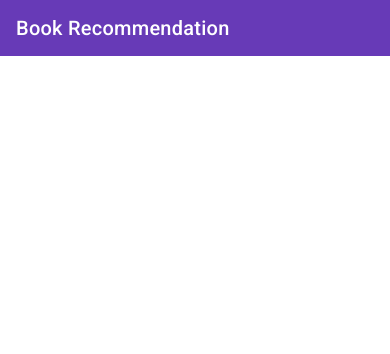
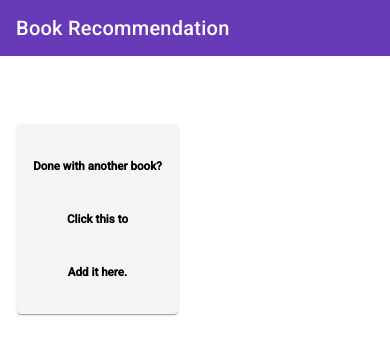
Before and after one commit to geetesh2/book-tracker-app, an Angular app: page /books-read in a window 390 px wide. Shown: the top 354 px of the page. Built offline with nearby package versions, Linux system fonts and the light colour scheme; sample sign-in values are in the browser's storage.

Commit message:
responsive

```diff
--- a/src/app/book-list/book-list.component.css
+++ b/src/app/book-list/book-list.component.css
@@ -1,64 +1,65 @@
-table {
-    width: 100%;
+.cards-container {
+  width: 100%;
+  padding: 16px;
+  box-sizing: border-box;
+  text-align: left;
+  align-items: normal;
+}
+
+.book-card {
+  width: 100%;
+  height: 100%;
+  display: flex;
+  flex-direction: column;
+  justify-content: space-between;
+  align-items: center;
+  text-align: center;
+  background-color: #f5f5f5;
+  height: fit-content;
+  width: fit-content;
+  min-height: 20%;
+  min-width: 10vw;
+}
+
+img {
+  max-width: 100%;
+  max-height: 150px;
+  object-fit: cover;
+}
+
+.add-book-card {
+  display: flex;
+  justify-content: center;
+  align-items: center;
+  cursor: pointer;
+  text-align: center;
+  background-color: #f5f5f5;
+  height: fit-content;
+  width: fit-content;
+}
+
+.add-book-content {
+  display: flex;
+  flex-direction: column;
+  justify-content: center;
+  align-items: center;
+  height: 100%;
+}
+
+@media (max-width: 1200px) {
+  .cards-container {
+    padding: 8px;
   }
+}
 
-  section {
-    display: table;
+@media (max-width: 900px) {
+  img {
+    max-height: 120px;
   }
+}
 
-  .example-label {
-    display: table-cell;
+@media (max-width: 600px) {
+  .add-book-content {
     font-size: 14px;
-    margin-left: 8px;
-    min-width: 120px;
   }
-
-  .example-button-row {
-    display: table-cell;
-    max-width: 600px;
-    position: relative;
-    left: 90vw;
-  }
-
-  .example-button-row .mat-mdc-button-base {
-    margin: 8px 8px 8px 0;
-  }
-
-  .example-flex-container {
-    display: flex;
-    justify-content: space-between;
-    flex-wrap: wrap;
-  }
-
-  .example-button-container {
-    display: flex;
-    justify-content: center;
-    width: 120px;
-  }
-
-  .cards-container {
-    height: 80vh;
-    width: 90vw;
-    margin: auto;
-  }
-
-  .book-card {
-    width: fit-content;
-    max-width: 320px;
-    height: fit-content;
-    min-height: 230px;
-    display: flex;
-    margin: auto;
-    align-items: center;
-  }
-
-  img{
-    width: 140px;
-    height: 150px;
-  }
-
-  .add-book-content{
-    height: 100%;
-    align-content: center;
-    justify-content: center;
-  }
+}
--- a/src/app/book-list/book-list.component.html
+++ b/src/app/book-list/book-list.component.html
@@ -1,34 +1,38 @@
-
 
 <!-- Form for adding a new book -->
-<div *ngIf="isForm" >
-  <app-add-book (close)="toggleDisplay()" [bookToEdit]="selectedBook" [index]="pos"></app-add-book>
+<div *ngIf="isForm">
+  <app-add-book
+    (close)="toggleDisplay()"
+    [bookToEdit]="selectedBook"
+    [index]="pos"
+  ></app-add-book>
 </div>
 
-<!-- Cards Layout -->
+<!-- Responsive Cards Layout -->
 <div class="cards-container">
-  <mat-grid-list cols="5" rowHeight="1:1" gutterSize="5vh">
+  <mat-grid-list
+    [cols]="gridCols"
+    rowHeight="1:1.5"
+    gutterSize="16px"
+    class="responsive-grid"
+  >
     <mat-grid-tile *ngFor="let book of dataSource; let i = index">
       <mat-card class="book-card">
-        <mat-card-header>
+        <mat-card-content>
           <img mat-card-image [src]="book.url" alt="{{ book.name }}" />
-        </mat-card-header>
-        <mat-card-content>
           <mat-card-title>{{ book.name }}</mat-card-title>
           <mat-card-subtitle>Author: {{ book.author }}</mat-card-subtitle>
+          <mat-icon (click)="deleteBook(i)">delete</mat-icon>
+          <mat-icon (click)="editBook(book, i)">edit</mat-icon>
         </mat-card-content>
-        <mat-card-footer>
-          <mat-icon (click)="deleteBook(i)">delete</mat-icon>
-          <mat-icon (click)="editBook(book,i)">edit</mat-icon>
-        </mat-card-footer>
       </mat-card>
     </mat-grid-tile>
 
     <mat-grid-tile>
-      <mat-card class="book-card" (click)="toggleDisplay()">
+      <mat-card class="book-card add-book-card" (click)="toggleDisplay()">
         <mat-card-content>
           <div class="add-book-content">
-            <h5>Done with  another book ?</h5>
+            <h5>Done with another book?</h5>
             <h5>Click this to</h5>
             <h5>Add it here.</h5>
           </div>
--- a/src/app/book-list/book-list.component.ts
+++ b/src/app/book-list/book-list.component.ts
@@ -1,4 +1,4 @@
-import { Component, OnDestroy, OnInit } from '@angular/core';
+import { Component, HostListener, OnDestroy, OnInit } from '@angular/core';
 import { MatTableModule } from '@angular/material/table';
 import { MatDividerModule } from '@angular/material/divider';
 import { MatButtonModule } from '@angular/material/button';
@@ -37,9 +37,26 @@ export class BookListComponent implements OnInit, OnDestroy {
   dataSource: book[] = [];
   isForm = false;
   destroyed = new Subject();
-  selectedBook: book|null = null;
-  pos: number|null = null;
+  selectedBook: book | null = null;
+  pos: number | null = null;
+  gridCols: number = 5; // Default number of columns
+
   constructor(private bookService: BookService) {}
+
+  @HostListener('window:resize')
+  adjustGridCols(): void {
+    const screenWidth = window.innerWidth;
+
+    if (screenWidth >= 1200) {
+      this.gridCols = 5; // Desktop
+    } else if (screenWidth >= 900) {
+      this.gridCols = 4; // Medium devices
+    } else if (screenWidth >= 600) {
+      this.gridCols = 3; // Small devices
+    } else {
+      this.gridCols = 2; // Mobile
+    }
+  }
 
   ngOnInit(): void {
     this.bookService.books$
@@ -49,6 +66,9 @@ export class BookListComponent implements OnInit, OnDestroy {
 
         this.dataSource = books;
       });
+
+    this.adjustGridCols(); // Adjust columns on load
+    window.addEventListener('resize', this.adjustGridCols.bind(this));
   }
 
   toggleDisplay() {
@@ -67,7 +87,7 @@ export class BookListComponent implements OnInit, OnDestroy {
     }
   }
 
-  editBook(book:book,pos:number){
+  editBook(book: book, pos: number) {
     this.selectedBook = book;
     this.pos = pos;
     this.toggleDisplay();
@@ -76,5 +96,6 @@ export class BookListComponent implements OnInit, OnDestroy {
   ngOnDestroy(): void {
     this.destroyed.next(null);
     this.destroyed.complete();
+    window.removeEventListener('resize', this.adjustGridCols.bind(this));
   }
 }
```
